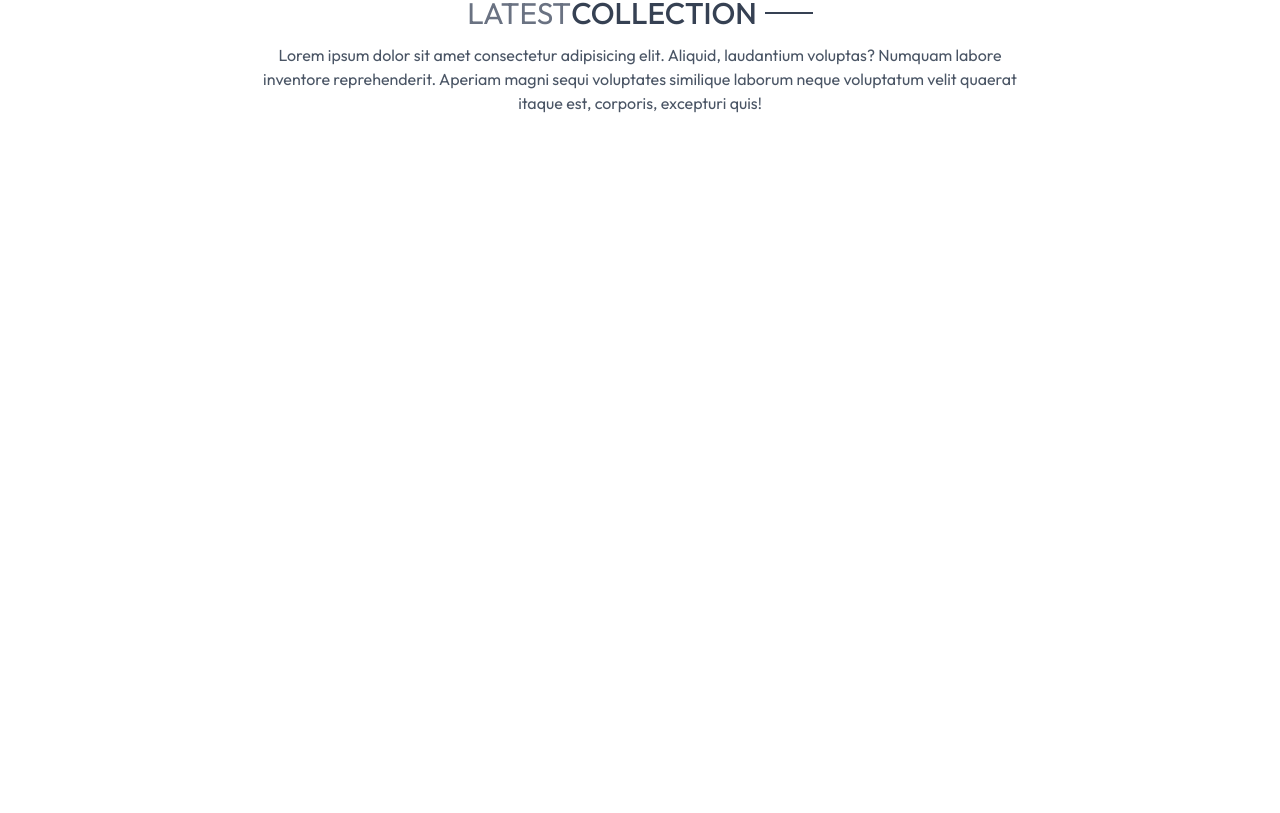
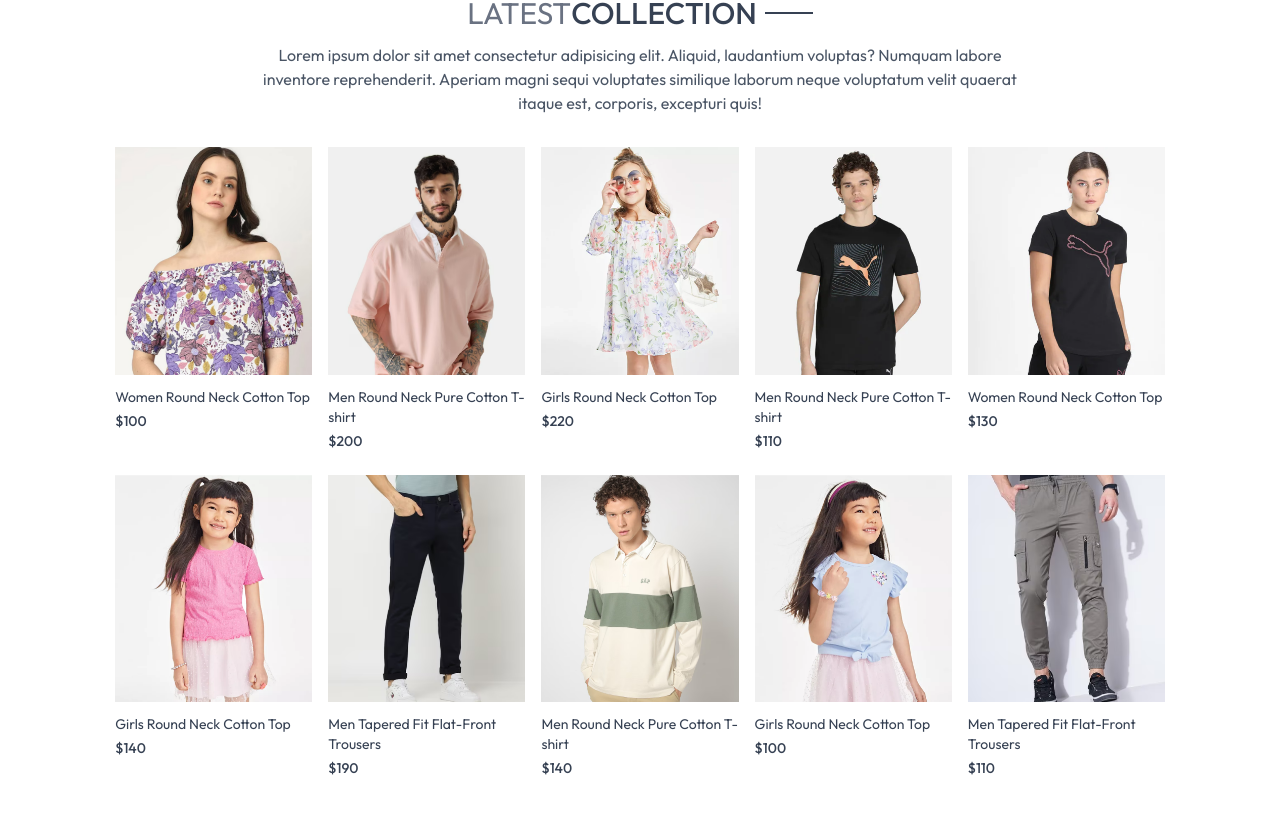
Before and after one commit to aamirh7/ecommerce-app, a React (Vite) app: page / in a window 1280 px wide. Shown: the part 579-1392 px from the top of the page. Before the commit the page ends 800 px from the top, so only its background shows below. Built offline with nearby package versions, Linux system fonts and the light colour scheme.

Commit message:
first commit

```diff
--- a/package.json
+++ b/package.json
@@ -1,6 +1,5 @@
 {
   "name": "frontend",
-  "homepage": "https://github.io/aamirh7/Ecommerce-app.git",
   "private": true,
   "version": "0.0.0",
   "type": "module",
@@ -8,9 +7,7 @@
     "dev": "vite",
     "build": "vite build",
     "lint": "eslint .",
-    "preview": "vite preview",
-    "predeploy": "npm run build",
-    "deploy": "gh-pages -d dist"
+    "preview": "vite preview"
   },
   "dependencies": {
     "@tailwindcss/vite": "^4.0.0",
--- a/src/components/LatestCollection.jsx
+++ b/src/components/LatestCollection.jsx
@@ -1,21 +1,33 @@
-import React, { useContext, useState } from 'react'
+import React, { useContext, useEffect, useState } from 'react'
 import { ShopContext } from '../context/ShopContext'
 import Title from './Title';
+import ProductItem from './ProductItem';
 
 
 const LatestCollection = () => {
 
     const { products } = useContext(ShopContext);
     const [latestProducts, setLatestProducts] = useState([]);
+    useEffect(() => {
+        setLatestProducts(products.slice(0, 10))
+    }, [])
     console.log(products);
 
     return (
         <div className='my-10'>
             <div className='text-center py-8 text-3xl'>
                 <Title text1={'LATEST'} text2={'COLLECTION'} />
-                <p className='w-3/4 m-auto text-xs md:text-base text-gray-600'>Lorem ipsum dolor sit amet consectetur adipisicing elit. Aliquid, laudantium voluptas? Numquam labore inventore reprehenderit. Aperiam magni sequi voluptates similique laborum neque voluptatum velit quaerat itaque est, corporis, excepturi quis!</p>
+                <p className='w-3/4 m-auto text-xs md:text-base text-gray-600'>Lorem ipsum dolor sit amet consectetur adipisicing elit. Aliquid, laudantium voluptas? Numquam labore inventore reprehenderit. Aperiam magni sequi voluptates similique laborum neque voluptatum velit quaerat itaque est, corporis, excepturi quis!
+                </p>
             </div>
-
+            {/* Rendring products */}
+            <div className='grid grid-cols-2 sm:grid-cols-3 md:grid-cols-4 lg:grid-cols-5 gap-4 gap-y-6'>
+                {
+                    latestProducts.map((item, index) => (
+                        <ProductItem key={index} id={item._id} image={item.image} name={item.name} price={item.price} />
+                    ))
+                }
+            </div>
         </div>
     )
 }
--- a/src/components/Navbar.jsx
+++ b/src/components/Navbar.jsx
@@ -7,7 +7,7 @@
     const [visible, setVisible] = useState(false);
     return (
         <div className='flex items-center justify-between py-5 font-medium'>
-            <img src={assets.logo} className='w-36 bg-color-black' alt="Logo" />
+            <Link to='/'><img src={assets.logo} className='w-36 bg-color-black' alt="Logo" /></Link>
             <ul className='hidden sm:flex gap-5 text-sm text-gray-700'>
                 <NavLink to='/' className="flex flex-col items-center gap-1">
                     <p>HOME</p>
--- /dev/null
+++ b/src/components/ProductItem.jsx
@@ -0,0 +1,20 @@
+import React, { useContext } from 'react'
+import { ShopContext } from '../context/ShopContext'
+import { Link } from 'react-router-dom'
+
+
+const ProductItem = ({ id, image, name, price }) => {
+
+    const { currency } = useContext(ShopContext)
+    return (
+        <Link className='text-gray-700 cursor-pointer' to={`/product/${id}`}>
+            <div className='overflow-hidden'>
+                <img className="hover:scal-110 transition ease-in-out" src={image[0]} alt="" />
+            </div>
+            <p className='pt-3 pb-1 text-sm'>{name}</p>
+            <p className='text-sm font-medium'>{currency}{price}</p>
+        </Link>
+    )
+}
+
+export default ProductItem
--- a/src/context/ShopContext.jsx
+++ b/src/context/ShopContext.jsx
@@ -1,4 +1,4 @@
-import React from 'react';
+import React, { Children } from 'react';
 import { createContext } from "react";
 import { products } from "../assets/assets";
 
--- a/src/index.css
+++ b/src/index.css
@@ -14,3 +14,11 @@
     font-weight: 400;
     font-style: normal;
 }
+
+@media (max-width:640px) {
+    a.active {
+        background-color: black;
+        color: white;
+
+    }
+}
--- a/vite.config.js
+++ b/vite.config.js
@@ -4,5 +4,4 @@
   plugins: [
     tailwindcss(),
   ],
-  base: "/ecommerce-app"
 })
```
Also changed, not shown: src/components/BestSellers.jsx (added).
